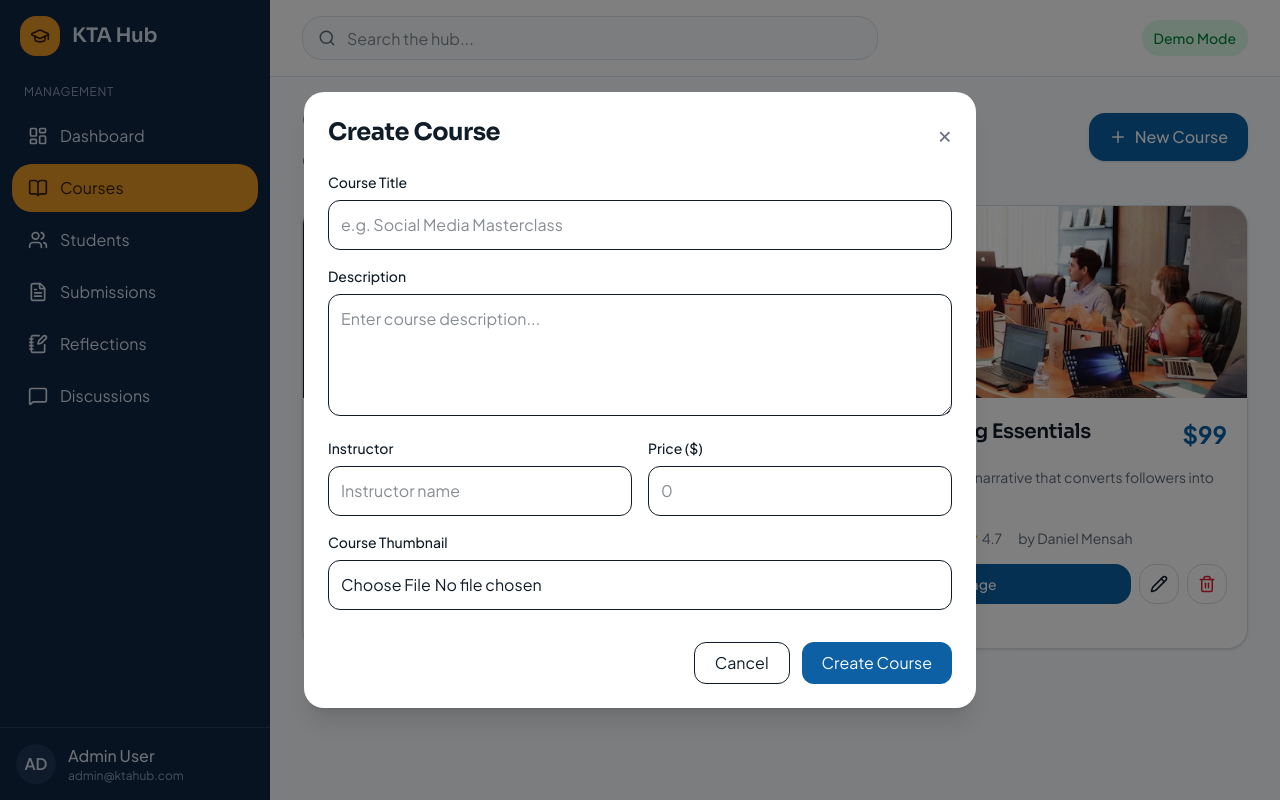
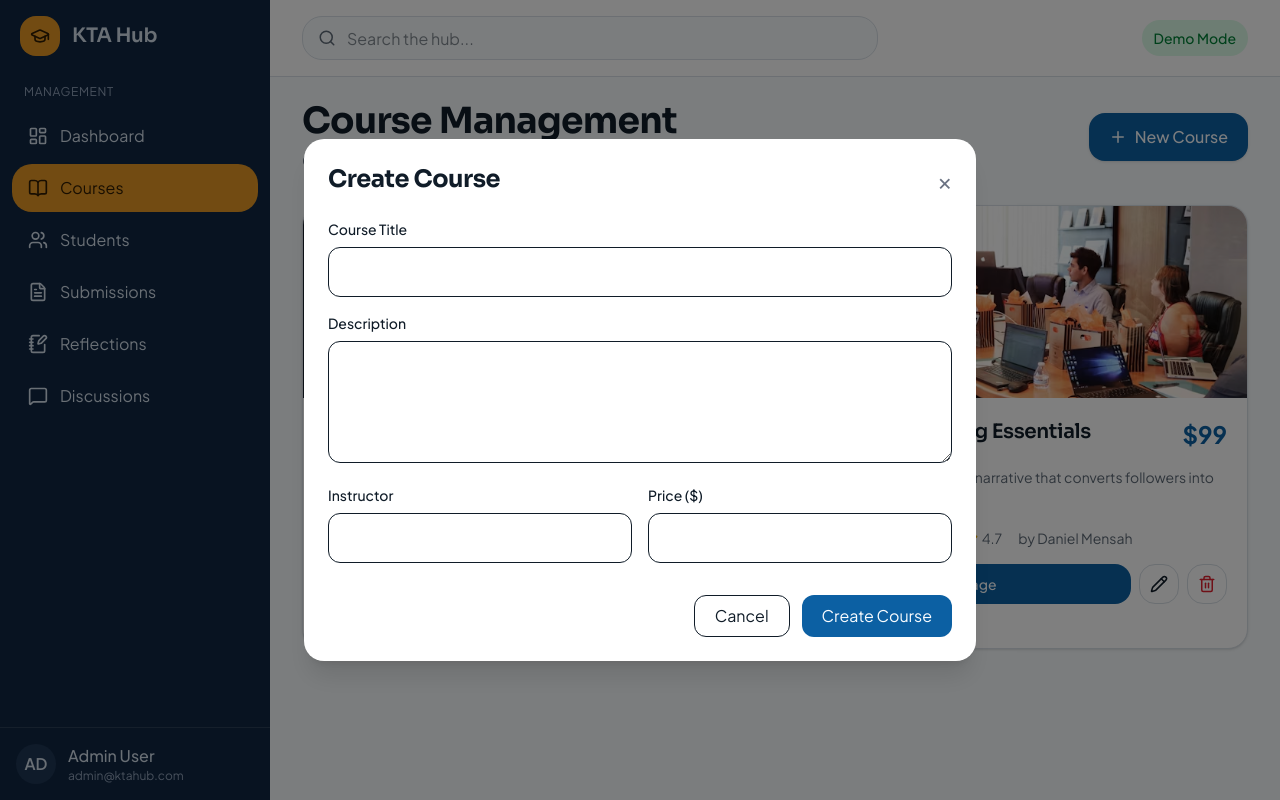
Before and after one commit to MizMelly/kta-learning-hub, a React (Vite) app: page /admin/courses in a window 1280 px wide. Both pictures are taken after a click on the button "New Course". Built offline with nearby package versions, Linux system fonts and the light colour scheme.

Commit message:
correction completed

```diff
--- a/src/pages/admin/Courses.jsx
+++ b/src/pages/admin/Courses.jsx
@@ -5,8 +5,9 @@ import { Pencil, Trash2, Star, Plus } from "lucide-react";
 
 export default function Courses() {
   const [showModal, setShowModal] = useState(false);
+  const [editingId, setEditingId] = useState(null);
 
-  const courses = [
+  const [courses, setCourses] = useState([
     {
       id: 1,
       image: socialMediaImage,
@@ -33,11 +34,90 @@ export default function Courses() {
       price: 99,
       status: "Draft",
     },
-  ];
+  ]);
+
+  const [formData, setFormData] = useState({
+    title: "",
+    description: "",
+    author: "",
+    price: "",
+  });
+
+  // ✅ INPUT HANDLER (UNCHANGED UI)
+  const handleChange = (e) => {
+    setFormData({
+      ...formData,
+      [e.target.name]: e.target.value,
+    });
+  };
+
+  // ✅ CREATE + UPDATE
+  const handleSubmit = (e) => {
+    e.preventDefault();
+
+    if (editingId) {
+      setCourses((prev) =>
+        prev.map((course) =>
+          course.id === editingId
+            ? {
+                ...course,
+                title: formData.title,
+                description: formData.description,
+                author: formData.author,
+                price: Number(formData.price),
+              }
+            : course
+        )
+      );
+    } else {
+      const newCourse = {
+        id: Date.now(),
+        image: socialMediaImage,
+        title: formData.title,
+        description: formData.description,
+        author: formData.author,
+        price: Number(formData.price),
+        modules: 0,
+        lessons: 0,
+        rating: 0,
+        status: "Draft",
+      };
+
+      setCourses([newCourse, ...courses]);
+    }
+
+    setFormData({
+      title: "",
+      description: "",
+      author: "",
+      price: "",
+    });
+
+    setEditingId(null);
+    setShowModal(false);
+  };
+
+  // 🗑 DELETE (USES YOUR EXISTING BUTTON)
+  const handleDelete = (id) => {
+    setCourses(courses.filter((course) => course.id !== id));
+  };
+
+  // ✏ EDIT (USES YOUR EXISTING BUTTON)
+  const handleEdit = (course) => {
+    setFormData({
+      title: course.title,
+      description: course.description,
+      author: course.author,
+      price: course.price,
+    });
+
+    setEditingId(course.id);
+    setShowModal(true);
+  };
 
   return (
     <div className="space-y-8 px-4 py-6 sm:px-6 lg:px-8">
-      {/* Header */}
+      {/* HEADER (UNCHANGED UI) */}
       <div className="flex flex-col gap-4 lg:flex-row lg:items-center lg:justify-between">
         <div>
           <h1 className="text-3xl font-bold text-foreground md:text-4xl">
@@ -50,7 +130,16 @@ export default function Courses() {
         </div>
 
         <button
-          onClick={() => setShowModal(true)}
+          onClick={() => {
+            setFormData({
+              title: "",
+              description: "",
+              author: "",
+              price: "",
+            });
+            setEditingId(null);
+            setShowModal(true);
+          }}
           className="flex items-center justify-center gap-2 rounded-xl bg-primary px-5 py-3 font-medium text-primary-foreground shadow-sm transition hover:opacity-90"
         >
           <Plus size={18} />
@@ -58,7 +147,7 @@ export default function Courses() {
         </button>
       </div>
 
-      {/* Cards */}
+      {/* CARDS (UNCHANGED UI) */}
       <div className="grid grid-cols-1 gap-6 xl:grid-cols-2">
         {courses.map((course) => (
           <div
@@ -115,11 +204,19 @@ export default function Courses() {
                   Manage
                 </button>
 
-                <button className="rounded-xl border border-border p-2.5 transition hover:bg-muted">
+                {/* ✏ EDIT BUTTON (NOW WORKS) */}
+                <button
+                  onClick={() => handleEdit(course)}
+                  className="rounded-xl border border-border p-2.5 transition hover:bg-muted"
+                >
                   <Pencil size={18} />
                 </button>
 
-                <button className="rounded-xl border border-border p-2.5 text-destructive transition hover:bg-muted">
+                {/* 🗑 DELETE BUTTON (NOW WORKS) */}
+                <button
+                  onClick={() => handleDelete(course.id)}
+                  className="rounded-xl border border-border p-2.5 text-destructive transition hover:bg-muted"
+                >
                   <Trash2 size={18} />
                 </button>
               </div>
@@ -128,13 +225,14 @@ export default function Courses() {
         ))}
       </div>
 
-      {/* MODAL */}
+      {/* MODAL (UNCHANGED UI, ONLY FUNCTIONALITY ADDED) */}
       {showModal && (
         <div className="fixed inset-0 z-50 flex items-center justify-center bg-black/50 p-4">
           <div className="w-full max-w-2xl rounded-2xl bg-white p-6 shadow-xl">
-            {/* Header */}
             <div className="mb-6 flex items-center justify-between">
-              <h2 className="text-2xl font-bold">Create Course</h2>
+              <h2 className="text-2xl font-bold">
+                {editingId ? "Edit Course" : "Create Course"}
+              </h2>
 
               <button
                 onClick={() => setShowModal(false)}
@@ -144,8 +242,7 @@ export default function Courses() {
               </button>
             </div>
 
-            {/* Form */}
-            <form className="space-y-4">
+            <form className="space-y-4" onSubmit={handleSubmit}>
               <div>
                 <label className="mb-2 block text-sm font-medium">
                   Course Title
@@ -153,7 +250,9 @@ export default function Courses() {
 
                 <input
                   type="text"
-                  placeholder="e.g. Social Media Masterclass"
+                  name="title"
+                  value={formData.title}
+                  onChange={handleChange}
                   className="w-full rounded-lg border p-3"
                 />
               </div>
@@ -164,8 +263,10 @@ export default function Courses() {
                 </label>
 
                 <textarea
+                  name="description"
+                  value={formData.description}
+                  onChange={handleChange}
                   rows="4"
-                  placeholder="Enter course description..."
                   className="w-full rounded-lg border p-3"
                 />
               </div>
@@ -178,7 +279,9 @@ export default function Courses() {
 
                   <input
                     type="text"
-                    placeholder="Instructor name"
+                    name="author"
+                    value={formData.author}
+                    onChange={handleChange}
                     className="w-full rounded-lg border p-3"
                   />
                 </div>
@@ -190,18 +293,12 @@ export default function Courses() {
 
                   <input
                     type="number"
-                    placeholder="0"
+                    name="price"
+                    value={formData.price}
+                    onChange={handleChange}
                     className="w-full rounded-lg border p-3"
                   />
                 </div>
-              </div>
-
-              <div>
-                <label className="mb-2 block text-sm font-medium">
-                  Course Thumbnail
-                </label>
-
-                <input type="file" className="w-full rounded-lg border p-3" />
               </div>
 
               <div className="flex justify-end gap-3 pt-4">
@@ -217,7 +314,7 @@ export default function Courses() {
                   type="submit"
                   className="rounded-lg bg-primary px-5 py-2 text-primary-foreground"
                 >
-                  Create Course
+                  {editingId ? "Update Course" : "Create Course"}
                 </button>
               </div>
             </form>
```
